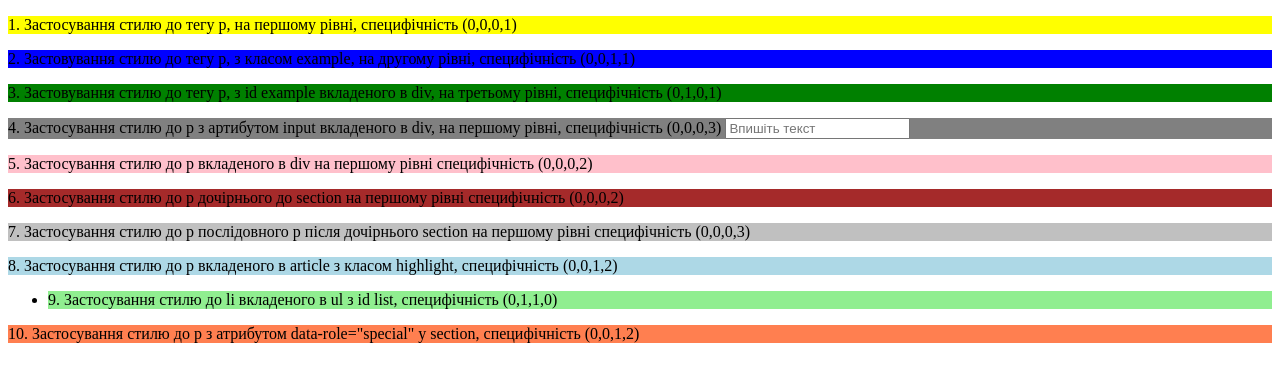
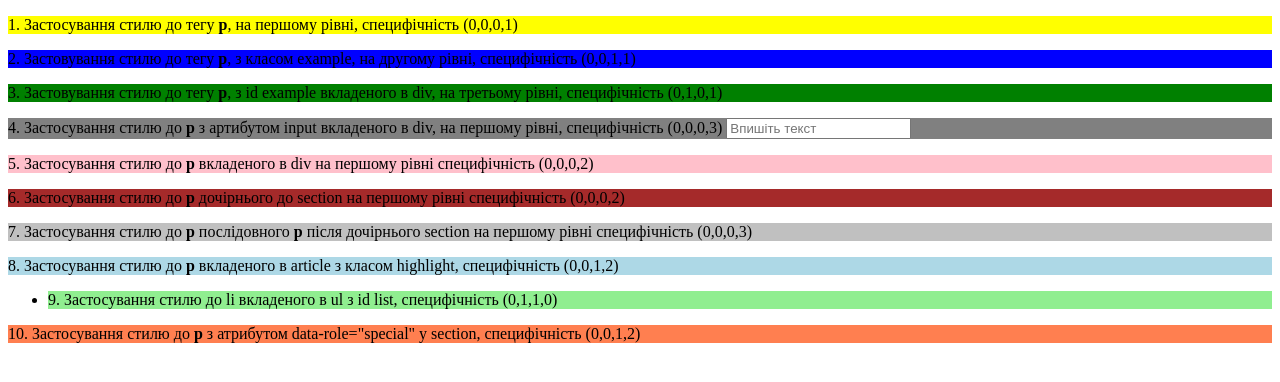
Before and after one commit to sydorukihor/home-work-4.1-5.1, a plain HTML site: page index.html in a window 1280 px wide. Drawn offline with Linux system fonts and the light colour scheme.

Commit message:
add b to all p

```diff
--- a/index.html
+++ b/index.html
@@ -6,19 +6,19 @@
     <link rel="stylesheet" href="styles.css">
 </head>
 <body>
-<p>1. Застосування стилю до тегу p, на першому рівні, специфічність (0,0,0,1)</p>
+<p>1. Застосування стилю до тегу <b>p</b>, на першому рівні, специфічність (0,0,0,1)</p>
 <div>
-    <p class="example">2. Застовування стилю до тегу p, з класом example, на другому рівні, специфічність (0,0,1,1)</p>
-    <p id="example">3. Застовування стилю до тегу p, з id example вкладеного в div, на третьому рівні, специфічність (0,1,0,1)</p>
-    <p>4. Застосування стилю до p з артибутом input вкладеного в div, на першому рівні, специфічність (0,0,0,3) <input type="text" placeholder="Впишіть текст"></p>
-    <p>5. Застосування стилю до p вкладеного в div на першому рівні специфічність (0,0,0,2)</p>
+    <p class="example">2. Застовування стилю до тегу <b>p</b>, з класом example, на другому рівні, специфічність (0,0,1,1)</p>
+    <p id="example">3. Застовування стилю до тегу <b>p</b>, з id example вкладеного в div, на третьому рівні, специфічність (0,1,0,1)</p>
+    <p>4. Застосування стилю до <b>p</b> з артибутом input вкладеного в div, на першому рівні, специфічність (0,0,0,3) <input type="text" placeholder="Впишіть текст"></p>
+    <p>5. Застосування стилю до <b>p</b> вкладеного в div на першому рівні специфічність (0,0,0,2)</p>
     <section>
-        <p>6. Застосування стилю до p дочірнього до section на першому рівні специфічність (0,0,0,2)</p>
-        <p>7. Застосування стилю до p послідовного p після дочірнього section на першому рівні специфічність (0,0,0,3)</p>
+        <p>6. Застосування стилю до <b>p</b> дочірнього до section на першому рівні специфічність (0,0,0,2)</p>
+        <p>7. Застосування стилю до <b>p</b> послідовного <b>p</b> після дочірнього section на першому рівні специфічність (0,0,0,3)</p>
     </section>
 </div>
 <article class="highlight">
-    <p>8. Застосування стилю до p вкладеного в article з класом highlight, специфічність (0,0,1,2)</p>
+    <p>8. Застосування стилю до <b>p</b> вкладеного в article з класом highlight, специфічність (0,0,1,2)</p>
 </article>
 
 <ul id="list">
@@ -26,7 +26,7 @@
 </ul>
 
 <section>
-    <p data-role="special">10. Застосування стилю до p з атрибутом data-role="special" у section, специфічність (0,0,1,2)</p>
+    <p data-role="special">10. Застосування стилю до <b>p</b> з атрибутом data-role="special" у section, специфічність (0,0,1,2)</p>
 </section>
 </body>
 </html>
```
